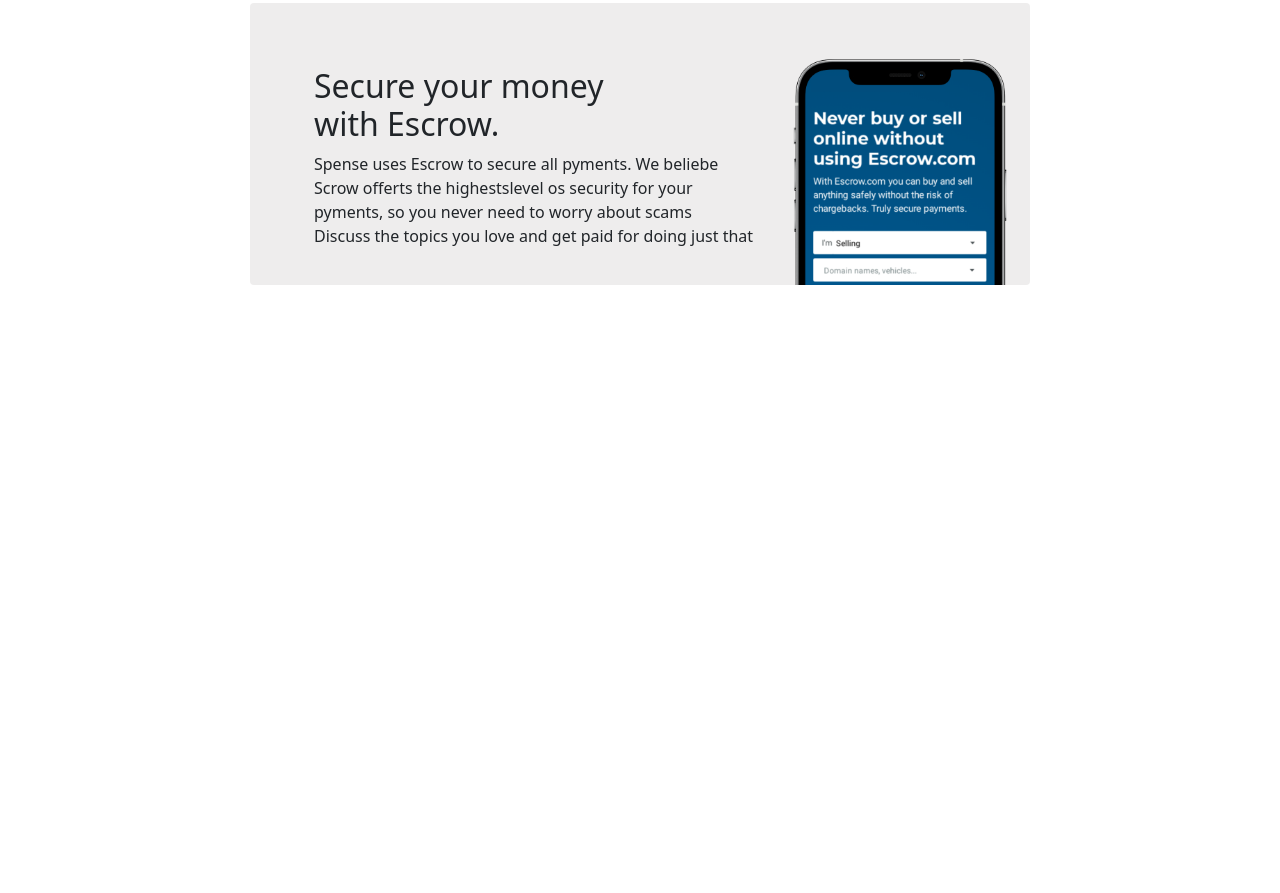
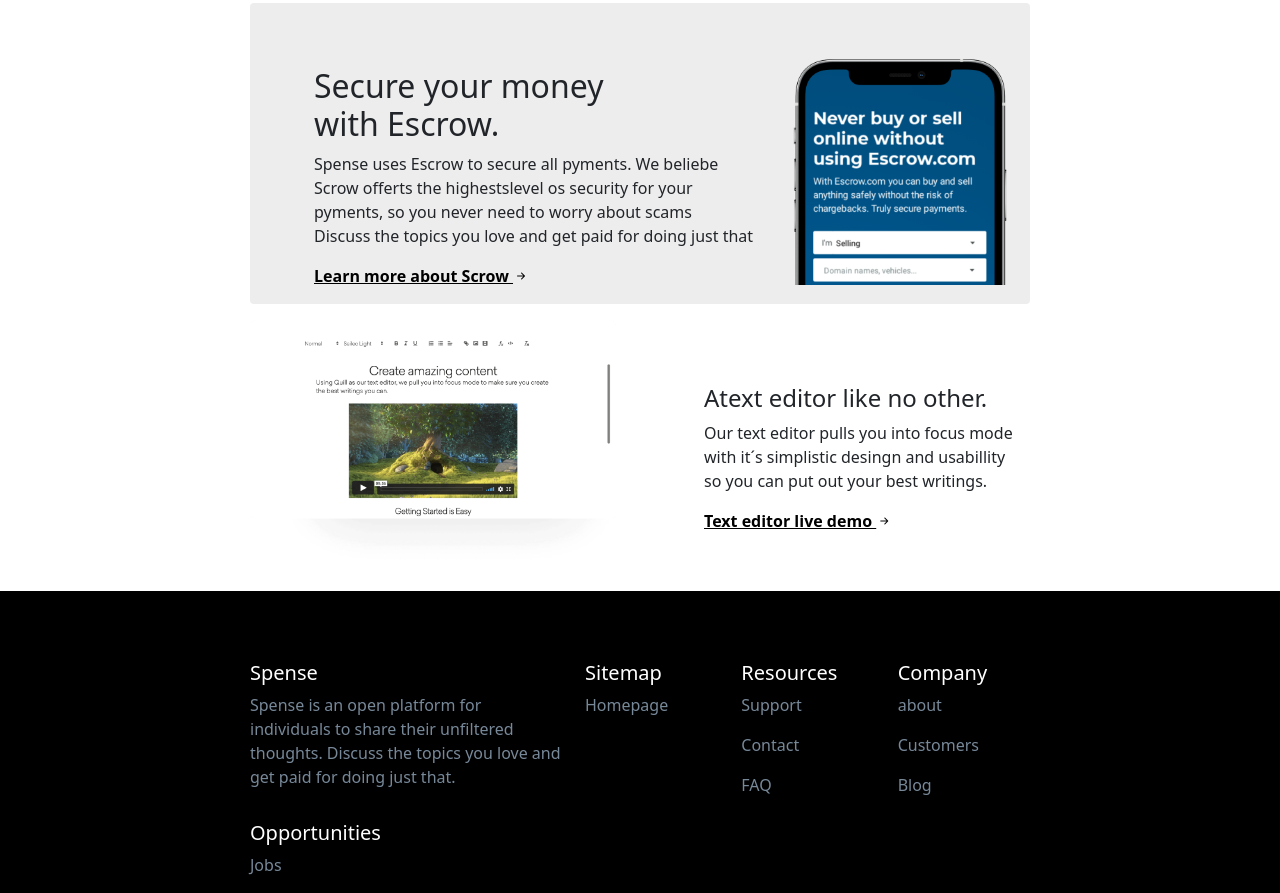
Before and after one commit to MarlonChkr/Spense-Stater-Cahlenge-, a website: page index.html in a window 1280 px wide. Shown: the part 763-1656 px from the top of the page. Before the commit the page ends 1064 px from the top, so only its background shows below. Drawn offline with nearby package versions, Linux system fonts and the light colour scheme.

Commit message:
fin de la maquetasion sin responsive

```diff
--- a/estilos/estylos.css
+++ b/estilos/estylos.css
@@ -50,6 +50,34 @@
     border: none;
 }
 
+#fondocard3{
+
+
+    border: none;
+}
+
 .img{
     width: 120px;
 }
+
+#linkn{
+    color: black;
+    font-weight: bold;
+}
+
+.colorfooter{
+    padding-top: 70px;
+    background-color: black;
+}
+
+h5{
+    color:white;
+}
+
+#pfooter{
+    color: lightslategrey;
+}
+
+.banertres{
+    max-width: 80px;
+}
--- a/index.html
+++ b/index.html
@@ -20,8 +20,8 @@
      <h6><i class="fas fa-gem"></i>to celebrate Spense´s lauch  we  will be  waiving all fees for  the entire month of april. <span class="sub">You will be receibing 100% of the earnings.</span><i class="fas fa-gem"></i></h6>
   </div>
   <!--barra de navegación -->
-  <div class="fondo">
-  <div class="margen">
+  <div class="fondo container-fluid">
+  <div class="margen ">
     <nav class="navbar navbar-expand-lg navbar-light bg-lightgrey">
       <div class="container-fluid">
         <a class="navbar-brand" href="#">Spense</a>
@@ -109,6 +109,9 @@
         <div class="card-body">
           <h2 class="card-title pt-5 ps-5">Secure your money<br> with Escrow.</br></h2>
           <p class="card-text ps-5">Spense uses Escrow to secure all pyments. We  beliebe Scrow offerts  the highestslevel os security for your pyments, so you  never need to worry about scams<br>Discuss  the topics  you love and get paid for doing just  that</p>
+
+          <a href="#" class="stretched-link ps-5" id="linkn">Learn more about Scrow <i class="bi bi-arrow-right-short"></i></a>
+
         </div>
       </div>
       <div class="col-md-4">
@@ -118,8 +121,60 @@
   </div>
   </div>
 
+  <!--Baner 3-->
+  <div class="margen">
+  <div class="card mb-3" style="max-width: 1040px;" id="fondocard3">
+    <div class="row g-0">
+      <div class="col-md-6">
+        <img src="Assets/Text Editor.png" class="img-fluid rounded-start" alt="...">
+      </div>
+      <div class="col-md-6">
+        <div class="card-body">
+          <h4 class="card-title pt-5 ps-5">Atext editor like no other.</br></h4>
+          <p class="card-text ps-5">Our text editor pulls you into focus mode with it´s simplistic desingn and usabillity so you can put out your best writings.</p>
 
+          <a href="#" class="stretched-link ps-5" id="linkn">Text editor live demo <i class="bi bi-arrow-right-short"></i></a>
+        </div>
+      </div>
+    </div>
+  </div>
+  </div>
+  <!--foother-->
+  <footer class="margen colorfooter">
 
+    <div class="row">
+        <div class="col-sm-5 d-flex flex-column">
+            <h5>Spense</h5>
+            <p id="pfooter">Spense is an open platform for individuals to share their unfiltered thoughts. Discuss the  topics you love  and get paid for doing <span clas="itali">just</span> that.</p>
+          </p>
+        </div>
+        <div class="col-sm d-flex flex-column">
+        <address>
+            <h5>Sitemap</h5>
+            <p id="pfooter">Homepage</p>
+
+        </address>
+        </div>
+
+        <div class="col-sm d-flex flex-column align-item-ends">
+            <h5>Resources</h5>
+            <p id="pfooter">Support</p>
+            <p id="pfooter">Contact</p>
+            <p id="pfooter">FAQ</p>
+        </div>
+        <div class="col-sm d-flex flex-column">
+            <h5>Company</h5>
+            <p id="pfooter">about</p>
+            <p id="pfooter">Customers</p>
+            <p id="pfooter">Blog</p>
+      </div>
+      <div class="col-sm d-flex flex-column">
+        <h5>Opportunities</h5>
+        <p id="pfooter">Jobs</p>
+    </div>
+    </div>
+
+</footer>
 
 
 
```
